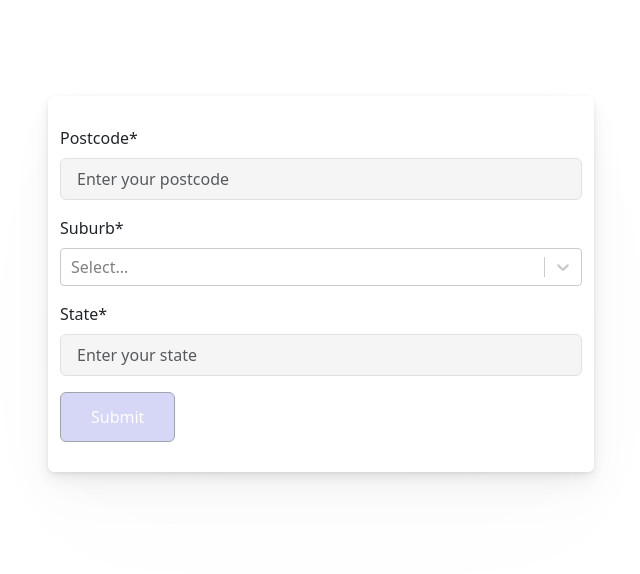
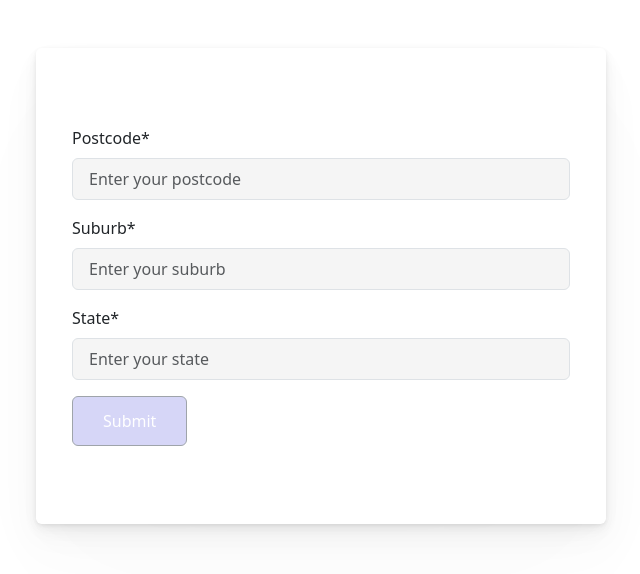
Before and after one commit to rupakrai11/address_finder, a Next.js app: page / in a window 1280 px wide. Shown: the top 574 px of the page, without its empty margins (319-959 px from the left). Built offline with nearby package versions, Linux system fonts and the light colour scheme.

Commit message:
User input check and error message displayed

```diff
--- a/src/app/components/form/index.tsx
+++ b/src/app/components/form/index.tsx
@@ -1,30 +1,90 @@
 "use client";
+// import from reactstrap
 import { Col, Row, Form } from "reactstrap";
-import { TextInput, CustomButton, SelectInput } from "../lib";
-import "./styles.scss";
+// import from common coponent
+import { TextInput, CustomButton } from "../lib";
 import { Controller, useForm } from "react-hook-form";
 import * as Yup from "yup";
 import { yupResolver } from "@hookform/resolvers/yup";
 import { AddressInfo } from "@/types";
-// import axiosClient from "../../../../utills";
-import { Console } from "console";
-import { useState } from "react";
+import { useEffect, useState } from "react";
 import Image from "next/image";
 import Spinner from "../../../assets/spinner.svg";
 import axiosClient from "../../../../utills";
+import PostalMessageContainer from "../messagecomponent";
+import StateErrorMessageContainer from "../messagecomponent/stateError";
+import SuccessMessageContainer from "../messagecomponent/success";
+import "./styles.scss";
+
+interface InfoType {
+  postal: number;
+  suburb: string;
+  state: string;
+}
+interface length {
+  length: number;
+}
+
+interface UseInfoType {
+  message: string;
+  messagetype: string;
+}
 
 const AddressForm = () => {
   //state
   const [loading, setLoading] = useState<boolean>(false);
+  const [postCode, setpostCode] = useState<number>(0);
+  const [addressinfo, setAddressinfo] = useState<InfoType[]>([]);
+  const [postalErrorrMessage, setPostalErrorrMessage] = useState<UseInfoType>({
+    message: "",
+    messagetype: "",
+  });
+  const [stateErrorrMessage, setStateErrorrMessage] = useState<UseInfoType>({
+    message: "",
+    messagetype: "",
+  });
+  const [successMessage, setSuccessMessage] = useState<UseInfoType>({
+    message: "",
+    messagetype: "",
+  });
+
+
   // validataion schema
   const AddressFormSchema = Yup.object().shape({
     postcode: Yup.number().required("Postcode is requried"),
     state: Yup.string().required("State is requried"),
-    suburb:Yup.object({
-      value: Yup.string().required("Please select a gender"),
-    }),
+    suburb: Yup.string().required("Please select a gender"),
     // contactNumber: Yup.string().max("Message is requried")
   });
+// api request
+  useEffect(() => {
+    // @ts-ignore
+    if (postCode !== 0 && postCode.length > 3) {
+      axiosClient
+        .get(`/api/postcode/search.json?q=${postCode}`)
+        .then(function (response) {
+          // @ts-ignore
+          if (response && response.data.localities) {
+            const resData: InfoType[] = response.data?.localities?.locality.map(
+              (item: any) => {
+                return {
+                  postal: item.postcode,
+                  suburb: item.location,
+                  state: item.state,
+                };
+              }
+            );
+            setAddressinfo(resData);
+          }
+
+          // handle success
+        })
+        .catch(function (error) {
+          // handle error
+          console.log(error);
+        });
+    }
+  }, [postCode]);
 
   const {
     control,
@@ -38,47 +98,75 @@ const AddressForm = () => {
     resolver: yupResolver(AddressFormSchema),
   });
 
+  // user form submit
   const handleAddressSubmit = async (data: AddressInfo) => {
-    // const resp = await appService.getPostalDetails("2500");
-    console.log("data", data);
-    setLoading(true);
-    // }
-    const res = axiosClient
-      .get(
-        `/api/postcode/search.json?q=${data.postcode}&&${data.state}&&${data.suburb}`
-      )
-      .then(function (response) {
-        // handle success
-        console.log(response);
-      })
-      .catch(function (error) {
-        // handle error
-        console.log(error);
+    // setLoading(true);
+    // match suburb with postal
+    const suburbMatchWithPostal = addressinfo.find(
+      (item) =>
+        item.postal === data.postcode &&
+        item.suburb.toLowerCase() === data.suburb.toLowerCase()
+    );
+    if (!suburbMatchWithPostal) {
+      setPostalErrorrMessage({
+        message: `The postal code ${data.postcode} does not matches the suburb ${data.suburb}.`,
+        messagetype: "error",
       });
-    console.log("res", res);
+    }
+    // match satate with surburb
+    const stateMatchesWithSuburb = addressinfo.find(
+      (item) =>
+        item.suburb.toLowerCase() === data.suburb.toLowerCase() &&
+        item.state.toLowerCase() === data.state.toLowerCase()
+    );
+    if (!stateMatchesWithSuburb)
+      setStateErrorrMessage({
+        message: `The suburb ${data.suburb} does not exist in the state ${data.state}.`,
+        messagetype: "error",
+      });
+      // is success
+    const isSuccess = addressinfo.find(
+      (item) =>
+        item.postal === data.postcode &&
+        item.suburb.toLowerCase() === data.suburb.toLowerCase() &&
+        item.state.toLowerCase() === data.state.toLowerCase()
+    );
+    if (isSuccess) {
+      setSuccessMessage({
+        message: `The postcode ${data.postcode}, suburb ${data.suburb} and state ${data.state} entered are valid.`,
+        messagetype: "success",
+      });
+    }
   };
-  const getLogincredentials = () => {
+
+  const handleWatch = () => {
     if (watch("postcode") && watch("state") && watch("suburb")) {
       return false;
     }
     return true;
   };
 
-  const options = [
-    { value: "option1", label: "Option 1" },
-    { value: "option2", label: "Option 2" },
-    { value: "option3", label: "Option 3" },
-  ];
-
   return (
     <div className="container">
       <div className="mt-5">
+        <Row className="align-items-center justify-content-center d-flex">
+          <Col md={6} className="form">
+            {postalErrorrMessage.message && (
+              <PostalMessageContainer userInfoMessage={postalErrorrMessage} />
+            )}
+            {stateErrorrMessage.message && (
+              <StateErrorMessageContainer
+                userInfoMessage={stateErrorrMessage}
+              />
+            )}
+            {successMessage && (
+              <SuccessMessageContainer userInfoMessage={successMessage} />
+            )}
+
             <Form
               onSubmit={handleSubmit(handleAddressSubmit)}
               className="py-5 px-4"
             >
-          <Row className="align-items-center justify-content-center d-flex">
-            <Col md={6} className="form">
               <div>
                 <label className="form-label">Postcode*</label>
                 <Controller
@@ -92,6 +180,7 @@ const AddressForm = () => {
                       error={errors?.postcode?.message}
                       invalid={errors.postcode && true}
                       field={field}
+                      setValue={setpostCode}
                     />
                   )}
                 />
@@ -101,13 +190,13 @@ const AddressForm = () => {
                 name="suburb"
                 control={control}
                 render={({ field }) => (
-                  <SelectInput
-                    name="state"
-                    options={options}
+                  <TextInput
+                    id="suburb"
+                    name="suburb"
+                    placeholder="Enter your suburb "
+                    error={errors?.state?.message}
+                    invalid={errors.state && true}
                     field={field}
-                    error={errors?.suburb?.message}
-                    invalid={errors.suburb && true}
-                    control={control}
                   />
                 )}
               />
@@ -128,7 +217,7 @@ const AddressForm = () => {
               />
               <CustomButton
                 classname={`${
-                  !getLogincredentials() ? "btn-primary" : "disabled"
+                  !handleWatch() ? "btn-primary" : "disabled"
                 }`}
                 disabled={loading}
                 // onClick={onReset}
@@ -139,9 +228,9 @@ const AddressForm = () => {
                   "Submit"
                 )}
               </CustomButton>
+            </Form>
           </Col>
         </Row>
-        </Form>
       </div>
     </div>
   );
--- a/src/app/components/lib/index.ts
+++ b/src/app/components/lib/index.ts
@@ -1,10 +1,7 @@
 import CustomButton from "./button"
 import TextInput from "./text-input"
-import SelectInput from "./select-input"
 
 export {
     CustomButton,
     TextInput,
-    SelectInput
 }
-  // "proxy": "https://digitalapi.auspost.com.au",
--- a/src/app/components/lib/text-input/index.tsx
+++ b/src/app/components/lib/text-input/index.tsx
@@ -11,6 +11,7 @@ interface InputProps extends InputHTMLAttributes<HTMLAreaElement> {
   type?: ComponentProps<typeof Input>["type"]
   bsSize?: ComponentProps<typeof Input>["bsSize"]
   children?: React.ReactNode
+  name?:string
   valid?: ComponentProps<typeof Input>["valid"]
   invalid?: ComponentProps<typeof Input>["invalid"]
   placeholder?: ComponentProps<typeof Input>["placeholder"]
@@ -18,6 +19,7 @@ interface InputProps extends InputHTMLAttributes<HTMLAreaElement> {
   field?: ComponentProps<typeof Input>["field"]
   error?: ComponentProps<typeof Input>["error"]
   disabled?: ComponentProps<typeof Input>["disabled"]
+  setValue?:React.Dispatch<React.SetStateAction<number>>
 }
 
 const TextInput: React.FC<InputProps> = ({
@@ -27,7 +29,9 @@ const TextInput: React.FC<InputProps> = ({
   placeholder,
   field,
   error,
-  disabled
+  name,
+  disabled,
+  setValue
 }) => {
   console.log(error)
   console.log("field frominput",field)
@@ -41,7 +45,14 @@ const TextInput: React.FC<InputProps> = ({
           invalid={invalid}
           placeholder={placeholder}
           disabled={disabled}
+          name={name}
           {...field}
+          onChange={(e) => {
+            field.onChange(e);
+            // @ts-ignore
+            setValue?setValue(e.target.value):""; // Update the state with the input value
+          }}
+
         />
       </div>
       <FormFeedback>{error}</FormFeedback>
--- /dev/null
+++ b/src/app/components/messagecomponent/index.tsx
@@ -0,0 +1,17 @@
+"use client";
+import React from "react";
+interface userInfoMessage {
+  message: string;
+  messagetype: string;
+}
+
+interface UseInfoTypeInfo {
+  userInfoMessage: userInfoMessage;
+}
+
+const PostalMessageContainer = ({ userInfoMessage }: UseInfoTypeInfo) => {
+  // const {message,messagetype}=InfoMessage
+  return <div>{userInfoMessage?.message}</div>;
+};
+
+export default PostalMessageContainer;
--- /dev/null
+++ b/src/app/components/messagecomponent/stateError.tsx
@@ -0,0 +1,17 @@
+"use client";
+import React from "react";
+interface userInfoMessage {
+  message: string;
+  messagetype: string;
+}
+
+interface UseInfoTypeInfo {
+  userInfoMessage: userInfoMessage;
+}
+
+const StateErrorMessageContainer = ({ userInfoMessage }: UseInfoTypeInfo) => {
+  // const {message,messagetype}=InfoMessage
+  return <div>{userInfoMessage?.message}</div>;
+};
+
+export default StateErrorMessageContainer;
--- /dev/null
+++ b/src/app/components/messagecomponent/success.tsx
@@ -0,0 +1,17 @@
+"use client";
+import React from "react";
+interface userInfoMessage {
+  message: string;
+  messagetype: string;
+}
+
+interface UseInfoTypeInfo {
+  userInfoMessage: userInfoMessage;
+}
+
+const SuccessMessageContainer = ({ userInfoMessage }: UseInfoTypeInfo) => {
+  // const {message,messagetype}=InfoMessage
+  return <div>{userInfoMessage?.message}</div>;
+};
+
+export default SuccessMessageContainer;
```
Lines whose indentation alone changed are shown as unchanged.
